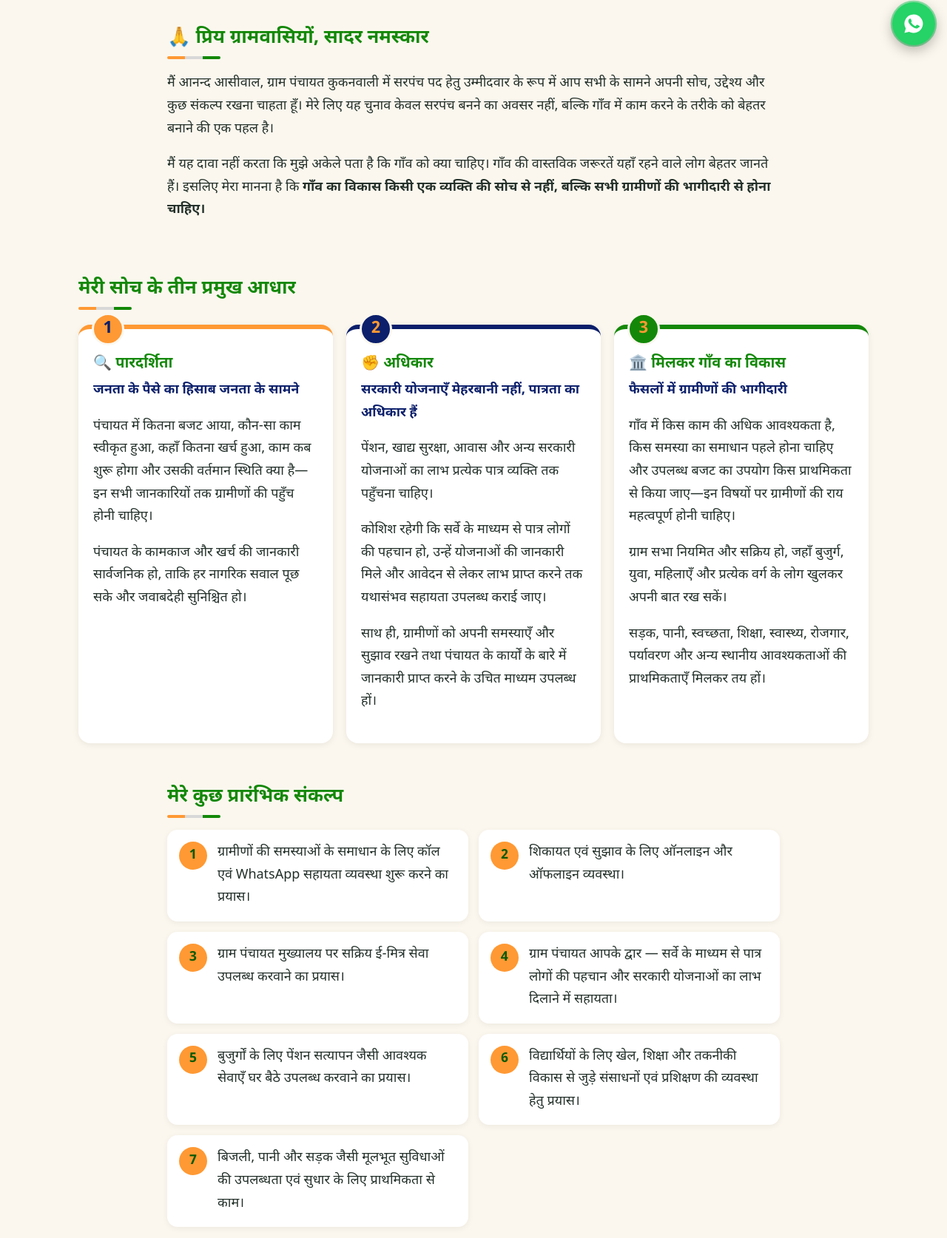
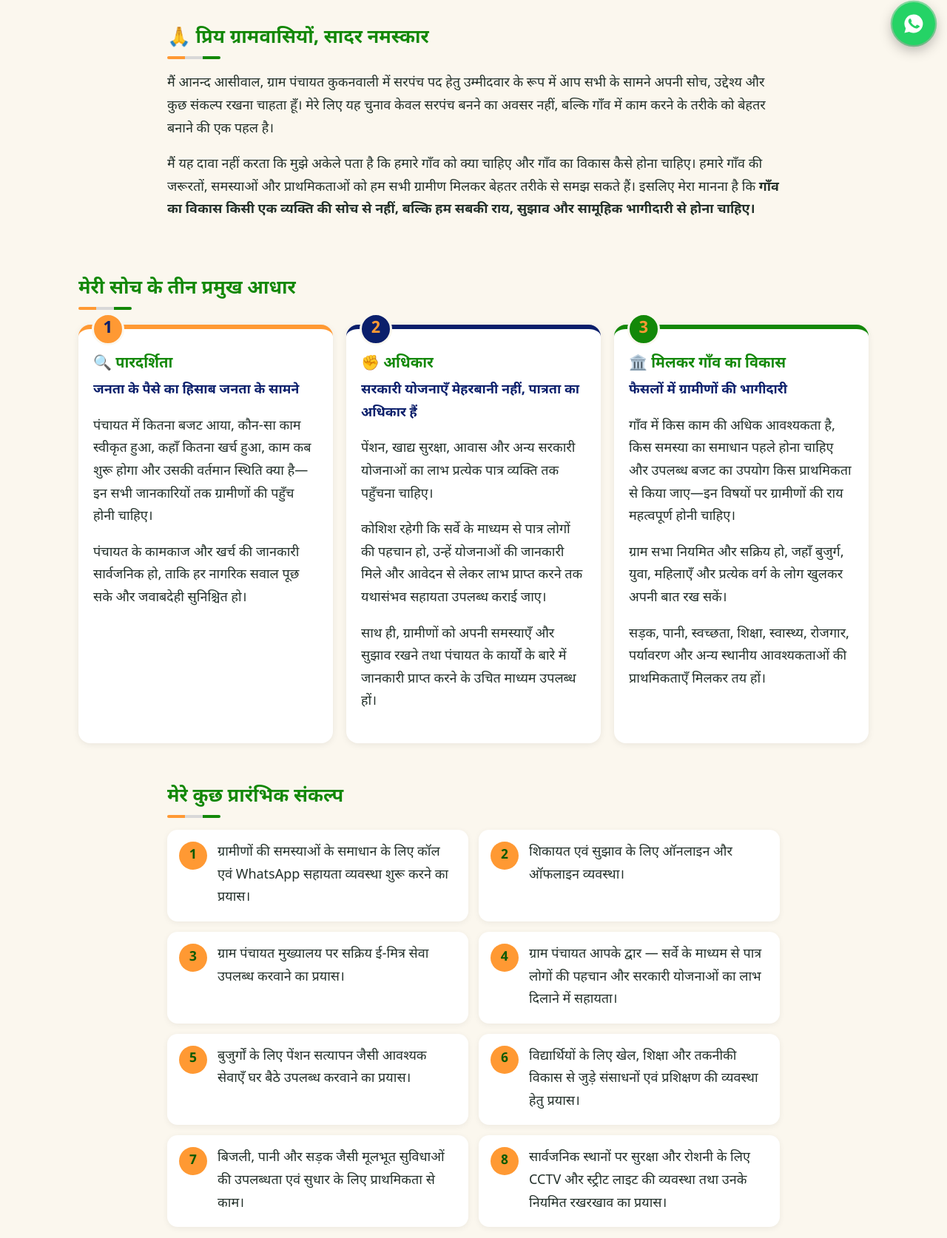
Before and after one commit to anandasiwal/kukanwali-site, a plain HTML site: page index.html in a window 1280 px wide. Shown: the part 723-2397 px from the top of the page at 74% size. Drawn offline with Linux system fonts and the light colour scheme.

Commit message:
Add 8th pledge: CCTV and street lights in public places
Co-Authored-By: Claude Sonnet 5.5 <noreply@anthropic.com>

```diff
--- a/index.html
+++ b/index.html
@@ -59,7 +59,7 @@
   <section class="wrap reveal">
     <h2>🙏 प्रिय ग्रामवासियों, सादर नमस्कार</h2>
     <p>मैं आनन्द आसीवाल, ग्राम पंचायत कुकनवाली में सरपंच पद हेतु उम्मीदवार के रूप में आप सभी के सामने अपनी सोच, उद्देश्य और कुछ संकल्प रखना चाहता हूँ। मेरे लिए यह चुनाव केवल सरपंच बनने का अवसर नहीं, बल्कि गाँव में काम करने के तरीके को बेहतर बनाने की एक पहल है।</p>
-    <p>मैं यह दावा नहीं करता कि मुझे अकेले पता है कि गाँव को क्या चाहिए। गाँव की वास्तविक जरूरतें यहाँ रहने वाले लोग बेहतर जानते हैं। इसलिए मेरा मानना है कि <strong>गाँव का विकास किसी एक व्यक्ति की सोच से नहीं, बल्कि सभी ग्रामीणों की भागीदारी से होना चाहिए।</strong></p>
+    <p>मैं यह दावा नहीं करता कि मुझे अकेले पता है कि हमारे गाँव को क्या चाहिए और गाँव का विकास कैसे होना चाहिए। हमारे गाँव की जरूरतों, समस्याओं और प्राथमिकताओं को हम सभी ग्रामीण मिलकर बेहतर तरीके से समझ सकते हैं। इसलिए मेरा मानना है कि <strong> गाँव का विकास किसी एक व्यक्ति की सोच से नहीं, बल्कि हम सबकी राय, सुझाव और सामूहिक भागीदारी से होना चाहिए।</strong></p>
   </section>
 
   <section class="wrap">
@@ -101,6 +101,7 @@
       <div class="pledge reveal" style="--d:320ms"><span class="pn">5</span><p>बुजुर्गों के लिए पेंशन सत्यापन जैसी आवश्यक सेवाएँ घर बैठे उपलब्ध करवाने का प्रयास।</p></div>
       <div class="pledge reveal" style="--d:400ms"><span class="pn">6</span><p>विद्यार्थियों के लिए खेल, शिक्षा और तकनीकी विकास से जुड़े संसाधनों एवं प्रशिक्षण की व्यवस्था हेतु प्रयास।</p></div>
       <div class="pledge reveal" style="--d:480ms"><span class="pn">7</span><p>बिजली, पानी और सड़क जैसी मूलभूत सुविधाओं की उपलब्धता एवं सुधार के लिए प्राथमिकता से काम।</p></div>
+      <div class="pledge reveal" style="--d:560ms"><span class="pn">8</span><p>सार्वजनिक स्थानों पर सुरक्षा और रोशनी के लिए CCTV और स्ट्रीट लाइट की व्यवस्था तथा उनके नियमित रखरखाव का प्रयास।</p></div>
     </div>
     <p class="note reveal">ये प्रारंभिक संकल्प हैं। गाँव की वास्तविक जरूरतों और उपलब्ध संसाधनों के आधार पर आगे की प्राथमिकताएँ ग्रामीणों के साथ मिलकर तय की जाएँगी।</p>
   </section>
@@ -126,7 +127,7 @@
       <li>ग्राम सभा सक्रिय हो।</li>
       <li>गाँव के फैसलों में ग्रामीणों की भागीदारी हो।</li>
     </ul>
-    <p>यदि आपको मेरी यह सोच उचित लगती है, तो मेरा साथ दीजिए। मुझे केवल आपका वोट नहीं, बल्कि गाँव के विकास में आपकी भागीदारी भी चाहिए।</p>
+    <p>यदि आपको मेरी यह सोच उचित लगती है, तो मेरा साथ दीजिए। <strong>मुझे केवल आपका वोट नहीं, बल्कि गाँव के विकास में आपकी भागीदारी भी चाहिए।</p></strong>
     <p>अपने सुझाव दीजिए, सवाल पूछिए और इस पहल से जुड़िए। <strong>आपका विश्वास और सहयोग ही मेरी सबसे बड़ी ताकत होगा।</strong></p>
     <div class="btns">
       <a class="btn btn-wa pulse" data-link="group" href="#">WhatsApp ग्रुप से जुड़ें</a>
```
